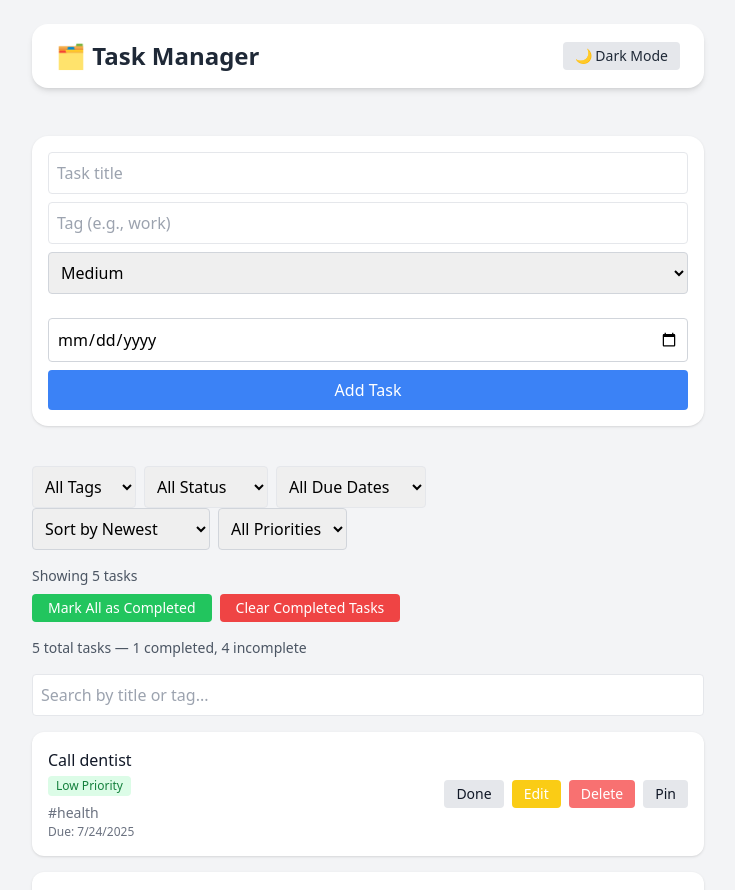
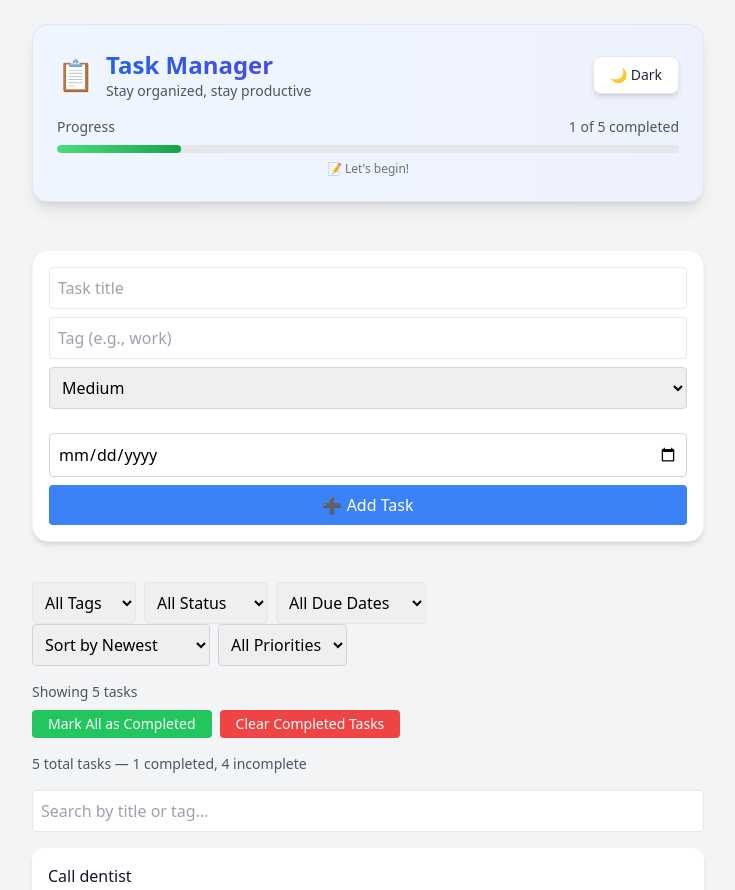
Before and after one commit to thinh241006/Task-manager, a React (Vite) app: page / in a window 1280 px wide. Shown: the top 890 px of the page, without its empty margins (272-1007 px from the left). Built offline with nearby package versions, Linux system fonts and the light colour scheme.

Commit message:
small changes

```diff
--- a/src/App.jsx
+++ b/src/App.jsx
@@ -180,7 +180,7 @@ function App() {
     <div className="min-h-screen text-gray-90dark:text-gray-100 px-4 py-6">
       <Toaster position="top-right" />
       <div className="max-w-2xl mx-auto">
-        <Header />
+        <Header tasks={tasks} />
 
         <div className="mt-12">
           <AddTaskForm
@@ -313,8 +313,12 @@ function App() {
               >
                 {sortedTasks.length === 0 ? (
                   <div className="text-center text-gray-400 py-10 animate-pulse">
-                    <p className="text-xl font-medium">🎉 No tasks found!</p>
-                    <p className="text-sm">Try changing filters or add a new task.</p>
+                    <div className="text-6xl mb-4">📝</div>
+                    <p className="text-xl font-medium">No tasks found!</p>
+                    <p className="text-sm">Try changing filters or add a new task above.</p>
+                    <div className="mt-4 text-xs text-gray-500">
+                      💡 Tip: Use the form above to create your first task
+                    </div>
                 </div>
                 ) : (
                   <>
--- a/src/components/AddTaskForm.jsx
+++ b/src/components/AddTaskForm.jsx
@@ -23,7 +23,7 @@ const AddTaskForm = ({onAdd}) => {
     }
 
     return (
-        <form onSubmit = {handleSubmit} className="flex flex-col gap-2 p-4 bg-white dark:bg-slate-800 rounded-2xl shadow">
+        <form onSubmit = {handleSubmit} className="flex flex-col gap-2 p-4 bg-white dark:bg-slate-800 rounded-2xl shadow-md hover:shadow-lg transition-shadow duration-200 border border-gray-100 dark:border-gray-700">
             <input
                 type="text"
                 placeholder="Task title"
@@ -54,8 +54,8 @@ const AddTaskForm = ({onAdd}) => {
                 onChange={(e) => setDueDate(e.target.value)}
                 className="p-2 border border-gray-300 dark:border-slate-600 rounded w-full dark:bg-slate-700 dark:text-slate-100"
             />
-            <button type="submit" className="bg-blue-500 dark:bg-blue-700 text-white py-2 rounded hover:bg-blue-600 dark:hover:bg-blue-800 transition">
-                Add Task
+            <button type="submit" className="bg-blue-500 dark:bg-blue-700 text-white py-2 rounded hover:bg-blue-600 dark:hover:bg-blue-800 transition-all duration-200 hover:scale-[1.02] font-medium">
+                ➕ Add Task
             </button>
         </form>
     );
--- a/src/components/Header.jsx
+++ b/src/components/Header.jsx
@@ -1,6 +1,6 @@
 import React, { useEffect, useState } from 'react';
 
-function Header() {
+function Header({ tasks = [] }) {
   const [darkMode, setDarkMode] = useState(() =>
     localStorage.getItem('theme') === 'dark'
   );
@@ -16,15 +16,52 @@ function Header() {
     }
   }, [darkMode]);
 
+  const completedTasks = tasks.filter(task => task.completed).length;
+  const totalTasks = tasks.length;
+  const progressPercentage = totalTasks > 0 ? (completedTasks / totalTasks) * 100 : 0;
+
   return (
-    <header className="flex justify-between items-center py-4 px-6 bg-white dark:bg-gray-800 text-gray-800 dark:text-gray-100 shadow-md rounded-2xl">
-      <h1 className="text-2xl font-bold">🗂️ Task Manager</h1>
-      <button
-        onClick={() => setDarkMode(!darkMode)}
-        className="bg-gray-200 dark:bg-gray-700 text-sm px-3 py-1 rounded"
-      >
-        {darkMode ? '☀️ Light Mode' : '🌙 Dark Mode'}
-      </button>
+    <header className="flex flex-col gap-4 py-6 px-6 bg-gradient-to-r from-blue-50 to-indigo-50 dark:from-gray-800 dark:to-gray-900 text-gray-800 dark:text-gray-100 shadow-lg rounded-2xl border border-gray-200 dark:border-gray-700">
+      <div className="flex justify-between items-center">
+        <div className="flex items-center gap-3">
+          <div className="text-3xl">📋</div>
+          <div>
+            <h1 className="text-2xl font-bold bg-gradient-to-r from-blue-600 to-indigo-600 dark:from-blue-400 dark:to-indigo-400 bg-clip-text text-transparent">
+              Task Manager
+            </h1>
+            <p className="text-sm text-gray-600 dark:text-gray-400">
+              Stay organized, stay productive
+            </p>
+          </div>
+        </div>
+        <button
+          onClick={() => setDarkMode(!darkMode)}
+          className="bg-white dark:bg-gray-700 text-sm px-4 py-2 rounded-lg shadow-md hover:shadow-lg transition-all duration-200 border border-gray-200 dark:border-gray-600"
+        >
+          {darkMode ? '☀️ Light' : '🌙 Dark'}
+        </button>
+      </div>
+
+      {totalTasks > 0 && (
+        <div className="space-y-2">
+          <div className="flex justify-between text-sm text-gray-600 dark:text-gray-400">
+            <span>Progress</span>
+            <span>{completedTasks} of {totalTasks} completed</span>
+          </div>
+          <div className="w-full bg-gray-200 dark:bg-gray-700 rounded-full h-2 overflow-hidden">
+            <div
+              className="h-full bg-gradient-to-r from-green-400 to-green-600 rounded-full transition-all duration-500 ease-out"
+              style={{ width: `${progressPercentage}%` }}
+            />
+          </div>
+          <div className="text-xs text-gray-500 dark:text-gray-400 text-center">
+            {progressPercentage === 100 ? '🎉 All tasks completed!' :
+             progressPercentage >= 75 ? '🔥 Almost there!' :
+             progressPercentage >= 50 ? '💪 Halfway there!' :
+             progressPercentage >= 25 ? '🚀 Getting started!' : '📝 Let\'s begin!'}
+          </div>
+        </div>
+      )}
     </header>
   );
 }
--- a/src/components/TaskCard.jsx
+++ b/src/components/TaskCard.jsx
@@ -19,7 +19,7 @@ function TaskCard({ task, onToggleComplete, onDelete, onEdit, onTogglePin }) {
   };
 
   return (
-    <div className={`bg-white dark:bg-slate-800 text-gray-900 dark:text-slate-100 rounded-xl shadow p-4 flex justify-between items-center ${isEditing ? 'bg-yellow-50 dark:bg-yellow-900' : ''}`}>
+    <div className={`bg-white dark:bg-slate-800 text-gray-900 dark:text-slate-100 rounded-xl shadow-md hover:shadow-lg p-4 flex justify-between items-center transition-all duration-200 transform hover:scale-[1.02] ${isEditing ? 'bg-yellow-50 dark:bg-yellow-900 ring-2 ring-yellow-400' : ''} ${task.completed ? 'opacity-75' : ''}`}>
       <div>
         {isEditing ? (
           <div className="flex flex-col gap-2">
@@ -132,7 +132,7 @@ function TaskCard({ task, onToggleComplete, onDelete, onEdit, onTogglePin }) {
       <div className="flex gap-2">
         {isEditing ? (
           <>
-            <button onClick={handleSave} className="px-3 py-1 text-sm bg-green-500 dark:bg-green-700 text-white rounded">Save</button>
+            <button onClick={handleSave} className="px-3 py-1 text-sm bg-green-500 dark:bg-green-700 text-white rounded hover:bg-green-600 dark:hover:bg-green-800 transition-colors duration-200">Save</button>
             <button onClick={() => {
               setIsEditing(false);
               setEditTitle(task.title);
@@ -140,40 +140,40 @@ function TaskCard({ task, onToggleComplete, onDelete, onEdit, onTogglePin }) {
               setEditPriority(task.priority || 'Medium');
               setError('');
               setEditDueDate(task.dueDate || '');
-            }} className="px-3 py-1 text-sm bg-gray-300 dark:bg-slate-700 text-gray-900 dark:text-slate-100 rounded">Cancel</button>
+            }} className="px-3 py-1 text-sm bg-gray-300 dark:bg-slate-700 text-gray-900 dark:text-slate-100 rounded hover:bg-gray-400 dark:hover:bg-slate-600 transition-colors duration-200">Cancel</button>
           </>
         ) : (
           <>
             <button
               onClick={() => onToggleComplete(task.id)}
               aria-label={task.completed ? 'Mark as incomplete' : 'Mark as complete'}
-              className={`px-3 py-1 text-sm rounded ${task.completed ? 'bg-green-400 dark:bg-green-700 text-white' : 'bg-gray-200 dark:bg-slate-700 text-gray-900 dark:text-slate-100'}`}
+              className={`px-3 py-1 text-sm rounded hover:scale-105 transition-all duration-200 ${task.completed ? 'bg-green-400 dark:bg-green-700 text-white hover:bg-green-500 dark:hover:bg-green-600' : 'bg-gray-200 dark:bg-slate-700 text-gray-900 dark:text-slate-100 hover:bg-gray-300 dark:hover:bg-slate-600'}`}
             >
-              {task.completed ? 'Undo' : 'Done'}
+              {task.completed ? '✓ Undo' : '✓ Done'}
             </button>
 
             <button
               onClick={() => setIsEditing(true)}
               aria-label="Edit task"
-              className="px-3 py-1 text-sm bg-yellow-400 dark:bg-yellow-700 text-white rounded"
+              className="px-3 py-1 text-sm bg-yellow-400 dark:bg-yellow-700 text-white rounded hover:bg-yellow-500 dark:hover:bg-yellow-600 hover:scale-105 transition-all duration-200"
             >
-              Edit
+              ✏️ Edit
             </button>
 
             <button
               onClick={() => onDelete(task.id)}
               aria-label="Delete task"
-              className="px-3 py-1 text-sm bg-red-400 dark:bg-red-700 text-white rounded"
+              className="px-3 py-1 text-sm bg-red-400 dark:bg-red-700 text-white rounded hover:bg-red-500 dark:hover:bg-red-600 hover:scale-105 transition-all duration-200"
             >
-              Delete
+              🗑️ Delete
             </button>
 
             <button
               onClick={() => onTogglePin(task.id)}
               aria-label={task.pinned ? 'Unpin task' : 'Pin task'}
-              className={`px-3 py-1 text-sm rounded ${task.pinned ? 'bg-blue-500 dark:bg-blue-700 text-white' : 'bg-gray-200 dark:bg-slate-700 text-gray-900 dark:text-slate-100'}`}
+              className={`px-3 py-1 text-sm rounded hover:scale-105 transition-all duration-200 ${task.pinned ? 'bg-blue-500 dark:bg-blue-700 text-white hover:bg-blue-600 dark:hover:bg-blue-800' : 'bg-gray-200 dark:bg-slate-700 text-gray-900 dark:text-slate-100 hover:bg-gray-300 dark:hover:bg-slate-600'}`}
             >
-              {task.pinned ? 'Unpin' : 'Pin'}
+              {task.pinned ? '📌 Unpin' : '📌 Pin'}
             </button>
           </>
         )}
```
